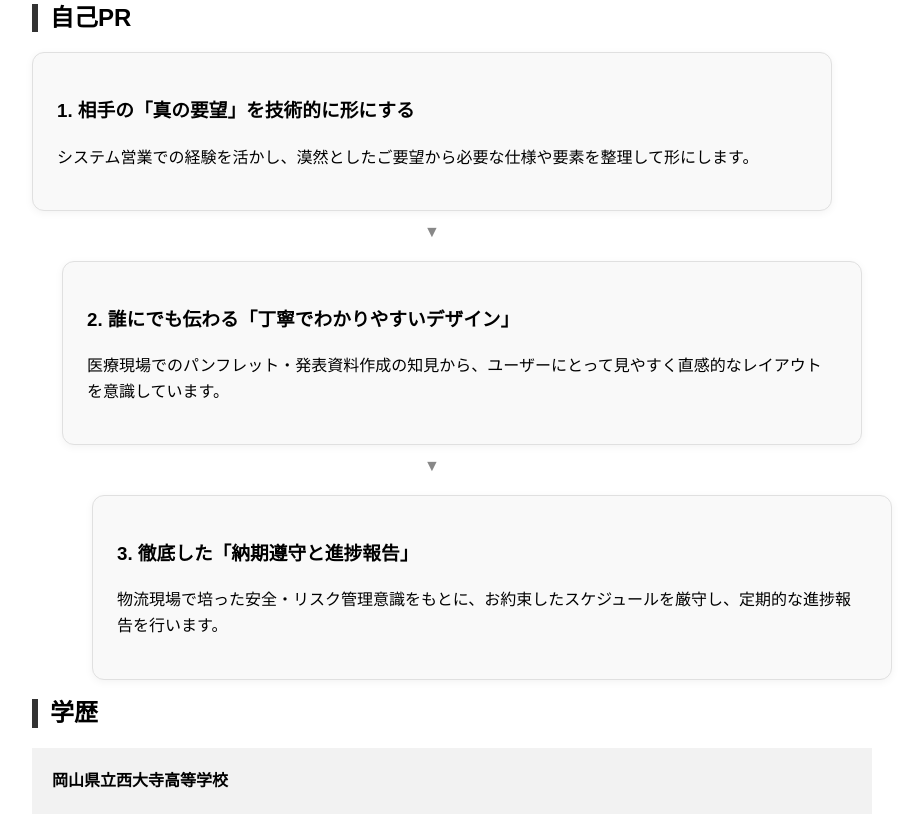
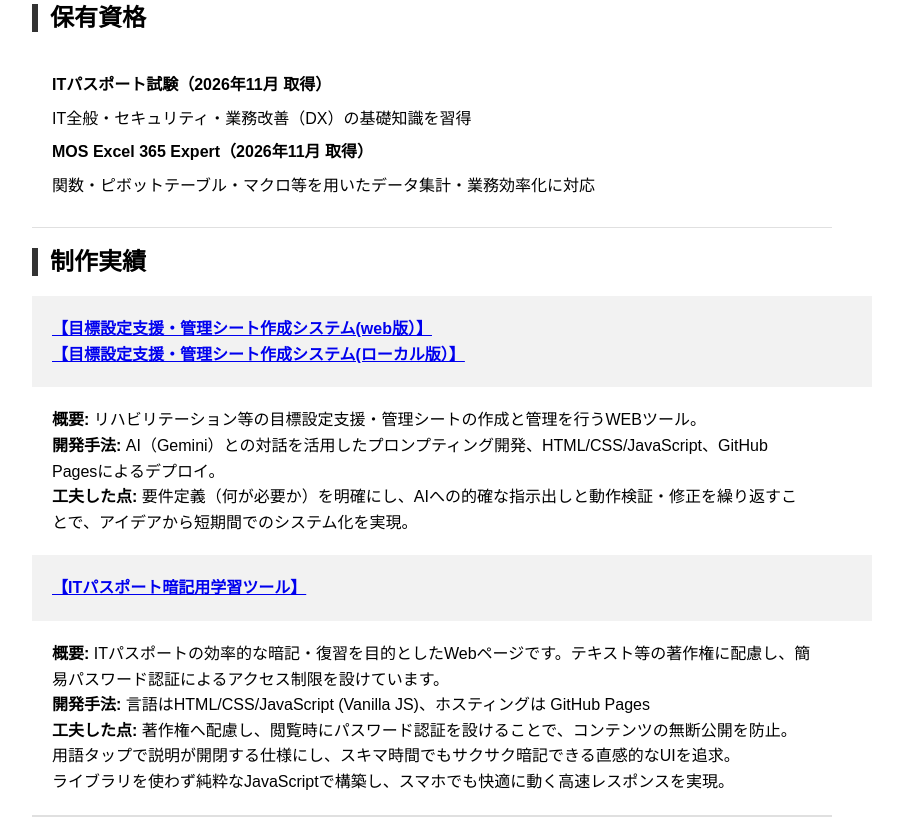
Before and after one commit to tomtomtom0224/Aboutme, a plain HTML site: page index.html in a window 1280 px wide. Shown: the part 597-1417 px from the top of the page, without its empty margins (208-1131 px from the left). Drawn offline with Linux system fonts and the light colour scheme.

Commit message:
Add files via upload

```diff
--- a/index.html
+++ b/index.html
@@ -35,7 +35,7 @@
 　<div class="site-main">
     <div class="container">
       <figure class="media-figure">
-          <img src="image0.jpeg" alt"自画像" class="side-image">
+        <img src="image.webp" alt"自画像" class="side-image">
       </figure>
       <figure class="media-figure">
       <figcapution>
@@ -45,6 +45,53 @@
 	      現場の課題に寄り添う、丁寧なWeb制作。<br>
         システム営業・医療現場・物流で培った「確実に伝える」デザイン）<br>
       </figcapution>
+    </div>
+  </div>
+</section>
+
+<!-- 保有資格----------------------------------------------------------------------------------------------　-->
+<section>
+<div class="profile-container">
+  <h2 class="midasi-label"id="works">保有資格</h2>
+  <div class="profile-row">
+    <div class="profile-content">
+      <p><strong>ITパスポート試験（2026年11月 取得）</strong>
+      <p class="license">IT全般・セキュリティ・業務改善（DX）の基礎知識を習得</p>
+      </p>
+      <p><strong>MOS Excel 365 Expert（2026年11月 取得）</strong>
+      <p class="license">関数・ピボットテーブル・マクロ等を用いたデータ集計・業務効率化に対応</p>
+      </p>
+    </div>
+</div>
+</section>
+
+<!-- 制作実績----------------------------------------------------------------------------------------------　-->
+<section>
+<div class="profile-container">
+  <h2 class="midasi-label"id="works">制作実績</h2>
+
+    <div class="profile-row">
+      <div class="profile-label">
+        <a href="https://tomtomtom0224.github.io/goalweb/">【目標設定支援・管理シート作成システム(web版）】</a><br>
+        <a href="https://tomtomtom0224.github.io/goal/">【目標設定支援・管理シート作成システム(ローカル版）】</a>
+      </div>
+      <div class="profile-content">
+        <strong>概要: </strong>リハビリテーション等の目標設定支援・管理シートの作成と管理を行うWEBツール。<br>
+        <strong>開発手法: </strong>AI（Gemini）との対話を活用したプロンプティング開発、HTML/CSS/JavaScript、GitHub Pagesによるデプロイ。<br>
+        <strong>工夫した点: </strong>要件定義（何が必要か）を明確にし、AIへの的確な指示出しと動作検証・修正を繰り返すことで、アイデアから短期間でのシステム化を実現。
+      </div>
+
+    <div class="profile-row">
+      <div class="profile-label">
+        <a href="https://tomtomtom0224.github.io/ITpass/">【ITパスポート暗記用学習ツール】</a><br>
+      </div>
+      <div class="profile-content">
+        <strong>概要: </strong>ITパスポートの効率的な暗記・復習を目的としたWebページです。テキスト等の著作権に配慮し、簡易パスワード認証によるアクセス制限を設けています。<br>
+        <strong>開発手法: </strong>言語はHTML/CSS/JavaScript (Vanilla JS)、ホスティングは GitHub Pages<br>
+        <strong>工夫した点: </strong>著作権へ配慮し、閲覧時にパスワード認証を設けることで、コンテンツの無断公開を防止。<br>
+用語タップで説明が開閉する仕様にし、スキマ時間でもサクサク暗記できる直感的なUIを追求。<br>
+ライブラリを使わず純粋なJavaScriptで構築し、スマホでも快適に動く高速レスポンスを実現。
+      </div>
     </div>
   </div>
 </section>
@@ -88,7 +135,6 @@
     <h3><strong>3. 徹底した「納期遵守と進捗報告」</strong></h3>
     <p>物流現場で培った安全・リスク管理意識をもとに、お約束したスケジュールを厳守し、定期的な進捗報告を行います。</p>
   </div>
-</section>
 </section>
 </div>
 <!-- 学歴----------------------------------------------------------------------------------------------　-->
@@ -324,42 +370,9 @@
     </td>
   </tr>
 </table>
-------------------------------------------------------------------------------------------------------- -->
 </section>
 </main>
-
-<!-- 制作実績----------------------------------------------------------------------------------------------　-->
-<section>
-<div class="profile-container">
-  <h2 class="midasi-label"id="works">制作実績</h2>
-
-    <div class="profile-row">
-      <div class="profile-label">
-        <a href="https://tomtomtom0224.github.io/goalweb/">【目標設定支援・管理シート作成システム(web版）】</a><br>
-        <a href="https://tomtomtom0224.github.io/goal/">【目標設定支援・管理シート作成システム(ローカル版）】</a>
-      </div>
-      <div class="profile-content">
-        <strong>概要: </strong>リハビリテーション等の目標設定支援・管理シートの作成と管理を行うWEBツール。<br>
-        <strong>開発手法: </strong>AI（Gemini）との対話を活用したプロンプティング開発、HTML/CSS/JavaScript、GitHub Pagesによるデプロイ。<br>
-        <strong>工夫した点: </strong>要件定義（何が必要か）を明確にし、AIへの的確な指示出しと動作検証・修正を繰り返すことで、アイデアから短期間でのシステム化を実現。
-      </div>
-
-    <div class="profile-row">
-      <div class="profile-label">
-        <a href="https://tomtomtom0224.github.io/ITpass/">【ITパスポート暗記用学習ツール】</a><br>
-      </div>
-      <div class="profile-content">
-        <strong>概要: </strong>ITパスポートの効率的な暗記・復習を目的としたWebページです。テキスト等の著作権に配慮し、簡易パスワード認証によるアクセス制限を設けています。<br>
-        <strong>開発手法: </strong>言語はHTML/CSS/JavaScript (Vanilla JS)、ホスティングは GitHub Pages<br>
-        <strong>工夫した点: </strong>著作権へ配慮し、閲覧時にパスワード認証を設けることで、コンテンツの無断公開を防止。<br>
-用語タップで説明が開閉する仕様にし、スキマ時間でもサクサク暗記できる直感的なUIを追求。<br>
-ライブラリを使わず純粋なJavaScriptで構築し、スマホでも快適に動く高速レスポンスを実現。
-      </div>
-    </div>
-  </div>
-</section>
-
-
+------------------------------------------------------------------------------------------------------- -->
 
 <!-- fotter---------------------------------------------------------------------------------------------　-->
 <footer id="contact" class="footer">
```
Also changed, not shown: image.webp (added). Lines whose indentation alone changed are shown as unchanged.
